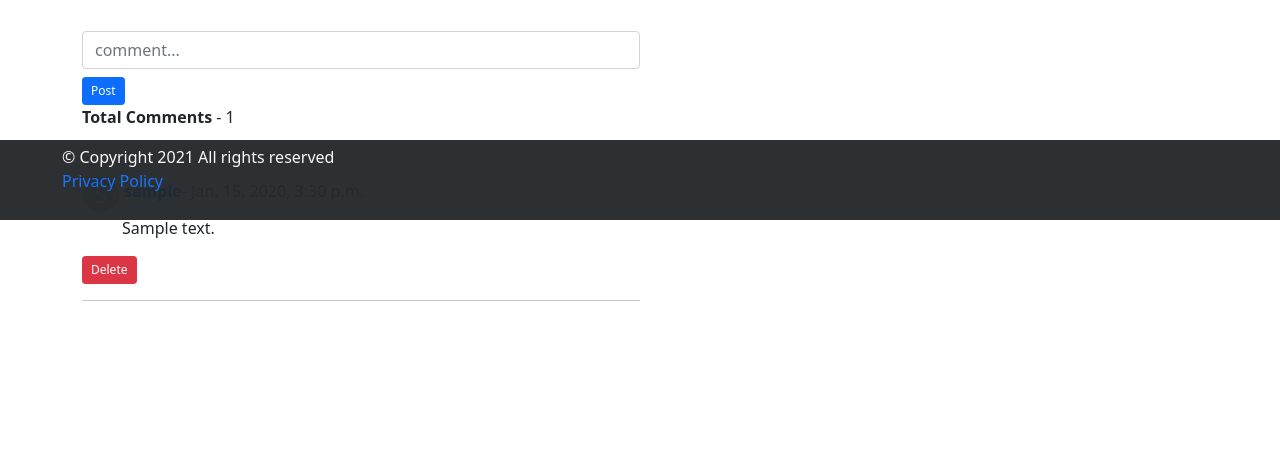
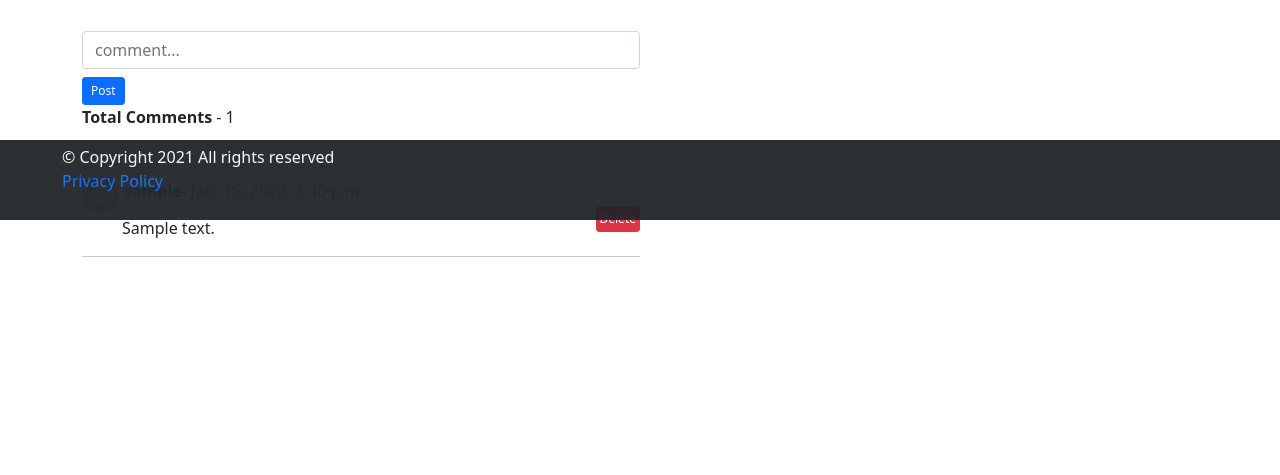
Before and after one commit to Rohitkumar15697/Speaking_blog_postgres, a Django app: a page that uses templates/blogpost_detail.html in a window 1280 px wide. Shown: the part 580-1055 px from the top of the page. After the commit the page ends 837 px from the top, so only its background shows below. Run offline with Django 3.2, Linux system fonts and the light colour scheme; a user stored in the database is signed in; tables that the repository leaves empty hold one stand-in row (values such as "Sample post"); some libraries are stand-ins or nearby versions.

Commit message:
delete comment

```diff
--- a/templates/blogpost_detail.html
+++ b/templates/blogpost_detail.html
@@ -173,11 +173,12 @@
                         <!--delete comment link: who can delete the comment commentor itself or blog owner-->
                         {%if user.is_authenticated and comment.name == user or user.is_authenticated and data.created_by == user %}
 
-                                <a class='btn btn-sm btn-danger' href="{%url 'homeapp:article' data.slug %}/deletecomment/{{comment.id}}">Delete</a>
+                                <a class='btn btn-sm btn-danger'
+                                style='padding:3px; float:right;margin-top:-50px;' href="{%url 'homeapp:article' data.slug %}/deletecomment/{{comment.id}}">Delete</a>
 
                         {%endif%}
 
-<hr>
+                            <hr><br>
                         {%endfor%}
 
                 {%endif%}
```
